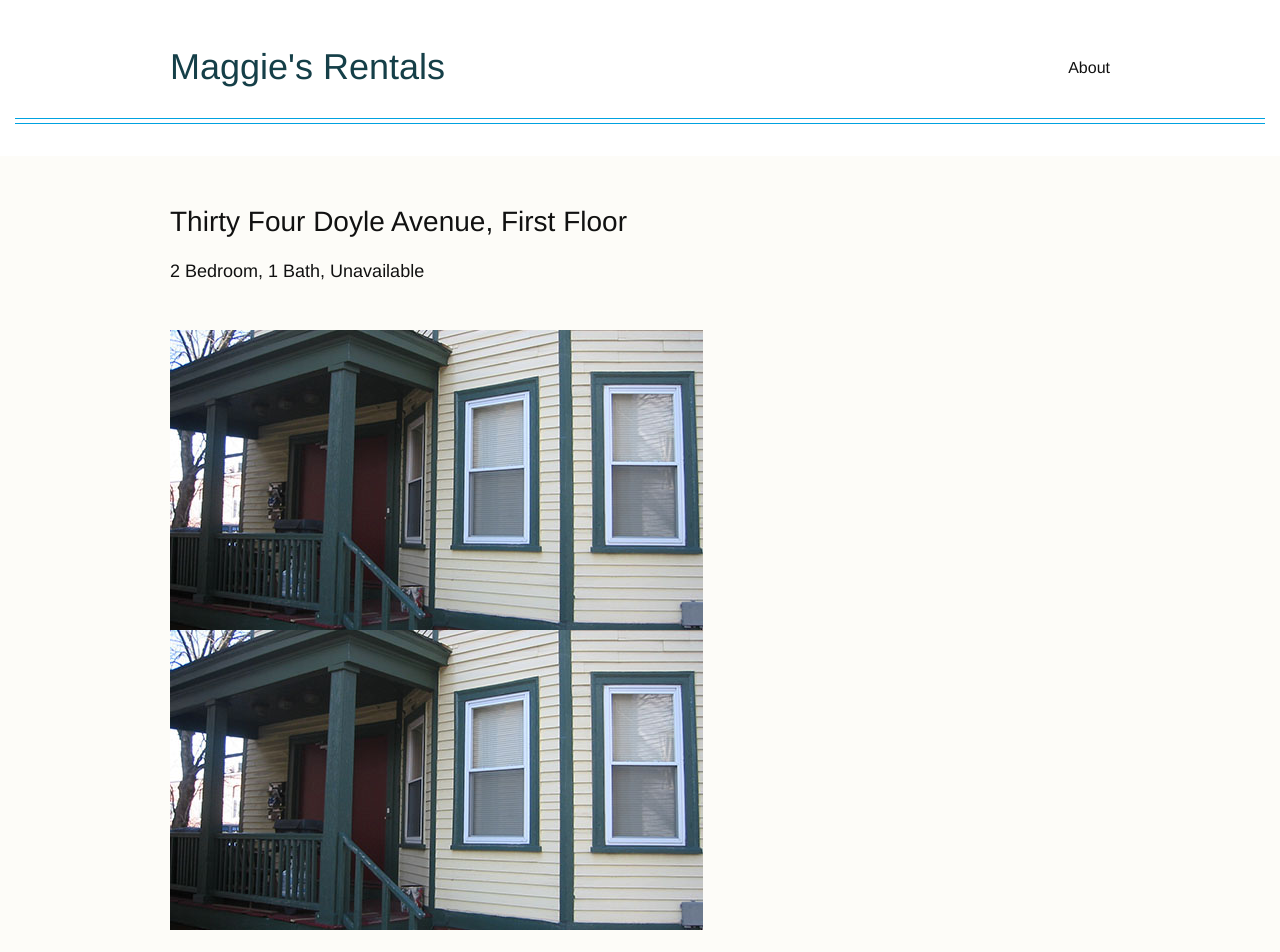
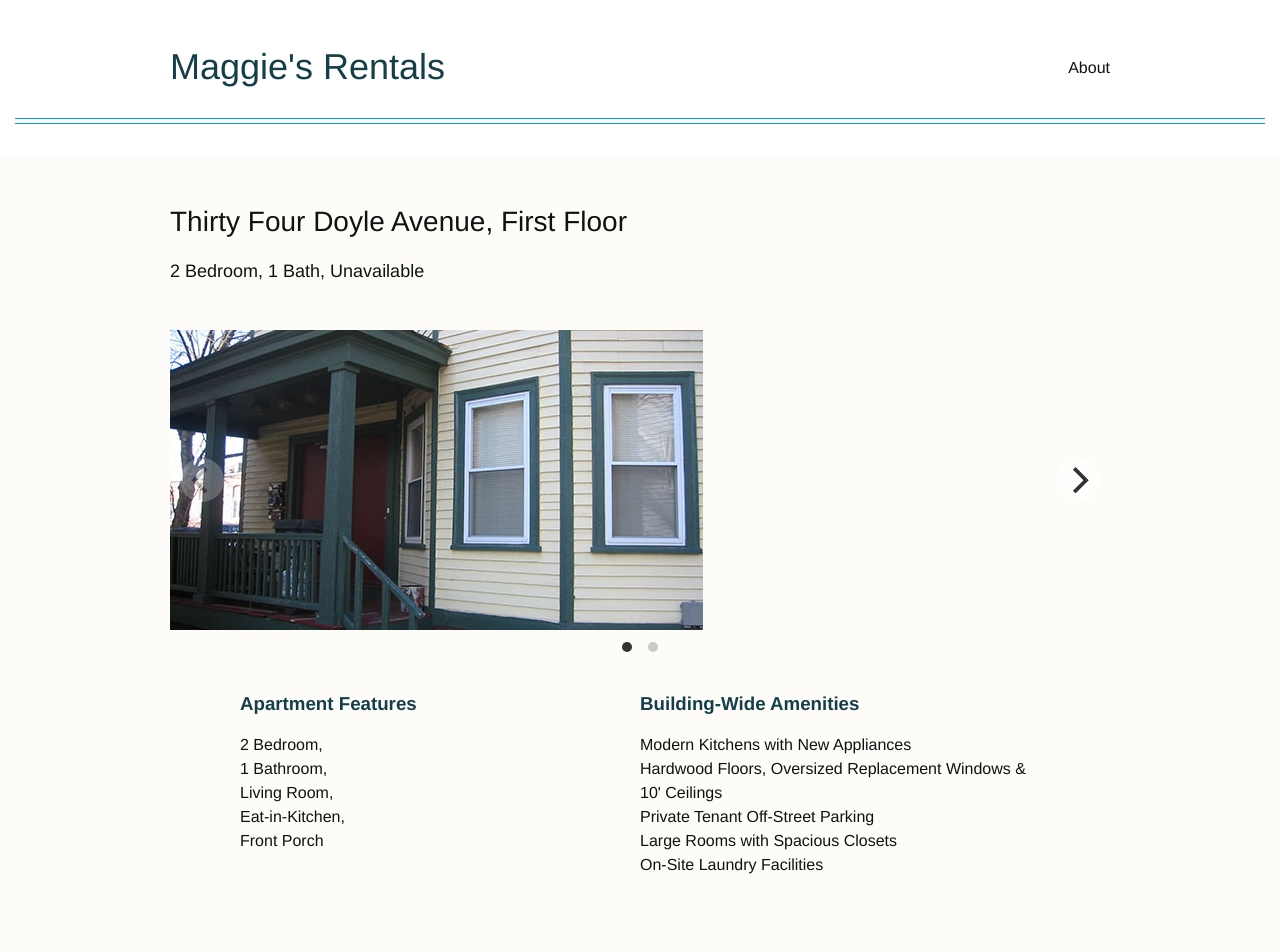
Before and after one commit to alexandreaco/maggiesrentals.github.io, a Jekyll site: the page built from _apartments/34-doyle-first-floor.markdown, in a window 1280 px wide. Shown: the top 952 px of the page. Built offline with Jekyll 4.4.1, drawn with Linux system fonts in a browser that asks for light colours; grey boxes are pictures that could not be loaded.

Commit message:
Installs Flickity

```diff
--- a/_includes/footer.html
+++ b/_includes/footer.html
@@ -16,5 +16,6 @@
     </div>
 
   </div>
-
+  <!-- scripts -->
+  <script type="text/javascript" src="{{ "/js/main.js" | prepend: site.url }}"></script>
 </footer>
--- a/_includes/head.html
+++ b/_includes/head.html
@@ -6,9 +6,16 @@
   <title>{% if page.title %}{{ page.title | escape }}{% else %}{{ site.title | escape }}{% endif %}</title>
   <meta name="description" content="{% if page.excerpt %}{{ page.excerpt | strip_html | strip_newlines | truncate: 160 }}{% else %}{{ site.description }}{% endif %}">
 
+  <!-- Typekit -->
   <script src="https://use.typekit.net/udf4dld.js"></script>
   <script>try{Typekit.load({ async: true });}catch(e){}</script>
-  <link rel="stylesheet" href="{{ "/css/main.css" | prepend: site.baseurl }}">
+
+  <!-- Flickity -->
+  <link rel="stylesheet" href="https://unpkg.com/flickity@2/dist/flickity.min.css">
+  <script src="https://unpkg.com/flickity@2/dist/flickity.pkgd.min.js"></script>
+
+  <!-- Custom -->
+  <link rel="stylesheet" href="{{ "/css/main.css" | prepend: site.url }}">
   <link rel="canonical" href="{{ page.url | replace:'index.html','' | prepend: site.baseurl | prepend: site.url }}">
   <link rel="alternate" type="application/rss+xml" title="{{ site.title }}" href="{{ "/feed.xml" | prepend: site.baseurl | prepend: site.url }}">
 </head>
--- a/_layouts/apartment.html
+++ b/_layouts/apartment.html
@@ -16,7 +16,7 @@ layout: default
     </p>
   </header>
 
-  <div class="slideshow">
+  <div class="slideshow" id="slideshow">
     {% for slide in page.slideshow %}
       <img src="{{ site.url }}{{ slide.image }}"  alt="{{ slide.description }}"/>
     {% endfor %}
--- /dev/null
+++ b/js/main.js
@@ -0,0 +1,9 @@
+// Initialize Flickity
+var elem = document.getElementById('slideshow');
+if (elem) {
+  var flkty = new Flickity( elem, {
+    // options
+    cellAlign: 'left',
+    contain: true
+  });
+}
```
